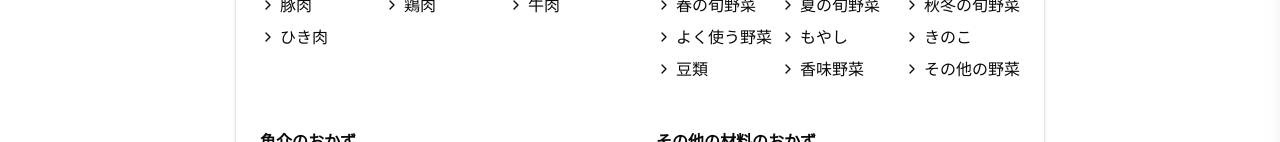
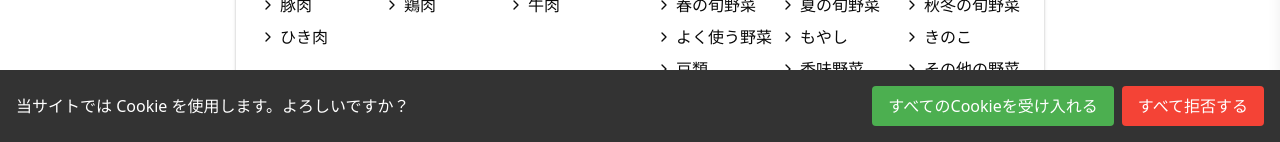
Before and after one commit to Shun4871/Dishcode, a Next.js app in the folder front-end/: page / in a window 1280 px wide. Shown: the part 658-800 px from the top of the page. Built offline with nearby package versions, Linux system fonts and the light colour scheme; no server answers.

Commit message:
cookie作成

```diff
--- a/front-end/src/app/layout.tsx
+++ b/front-end/src/app/layout.tsx
@@ -2,6 +2,7 @@ import type { Metadata } from "next";
 import "../styles/globals.css";
 import Header from "@/components/header";
 import ClerkWrapper from "@/components/ClerkWrapper";
+import CookieConsent from "@/components/CookieConsent";
 
 export const metadata: Metadata = {
   title: "Dhiscode",
@@ -37,6 +38,7 @@ export default function RootLayout({
           <Header />
           <main className="my-16 flex-1">{children}</main>
         </ClerkWrapper>
+        <CookieConsent />
       </body>
     </html>
   );
--- /dev/null
+++ b/front-end/src/components/CookieConsent.tsx
@@ -0,0 +1,79 @@
+// components/CookieConsent.tsx
+"use client";
+
+import { useState, useEffect, FC } from "react";
+import Cookies from "js-cookie";
+
+const CookieConsent: FC = () => {
+  const [visible, setVisible] = useState(false);
+
+  useEffect(() => {
+    // まだ consent が保存されていなければバナーを表示
+    const consent = Cookies.get("cookieConsent");
+    if (consent !== "accepted" && consent !== "declined") {
+      setVisible(true);
+    }
+  }, []);
+
+  const accept = () => {
+    Cookies.set("cookieConsent", "accepted", { expires: 365 });
+    setVisible(false);
+  };
+
+  const decline = () => {
+    Cookies.set("cookieConsent", "declined", { expires: 365 });
+    setVisible(false);
+  };
+
+  if (!visible) return null;
+
+  return (
+    <div
+      style={{
+        position: "fixed",
+        bottom: 0,
+        left: 0,
+        width: "100%",
+        background: "#333",
+        color: "#fff",
+        padding: "1rem",
+        display: "flex",
+        justifyContent: "space-between",
+        alignItems: "center",
+        zIndex: 1000,
+      }}
+    >
+      <span>当サイトでは Cookie を使用します。よろしいですか？</span>
+      <div style={{ display: "flex", gap: "0.5rem" }}>
+        <button
+          onClick={accept}
+          style={{
+            background: "#4CAF50",
+            color: "#fff",
+            border: "none",
+            padding: "0.5rem 1rem",
+            borderRadius: "4px",
+            cursor: "pointer",
+          }}
+        >
+          すべてのCookieを受け入れる
+        </button>
+        <button
+          onClick={decline}
+          style={{
+            background: "#f44336",
+            color: "#fff",
+            border: "none",
+            padding: "0.5rem 1rem",
+            borderRadius: "4px",
+            cursor: "pointer",
+          }}
+        >
+          すべて拒否する
+        </button>
+      </div>
+    </div>
+  );
+};
+
+export default CookieConsent;
```
